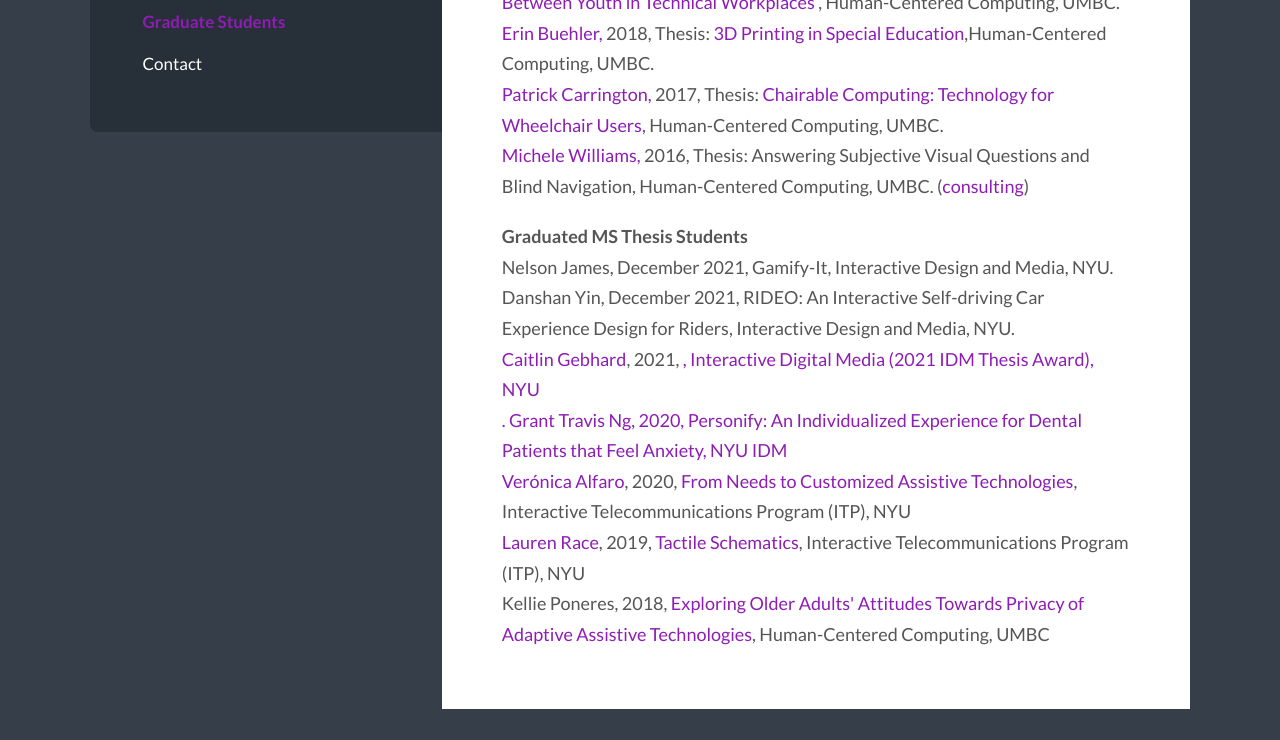
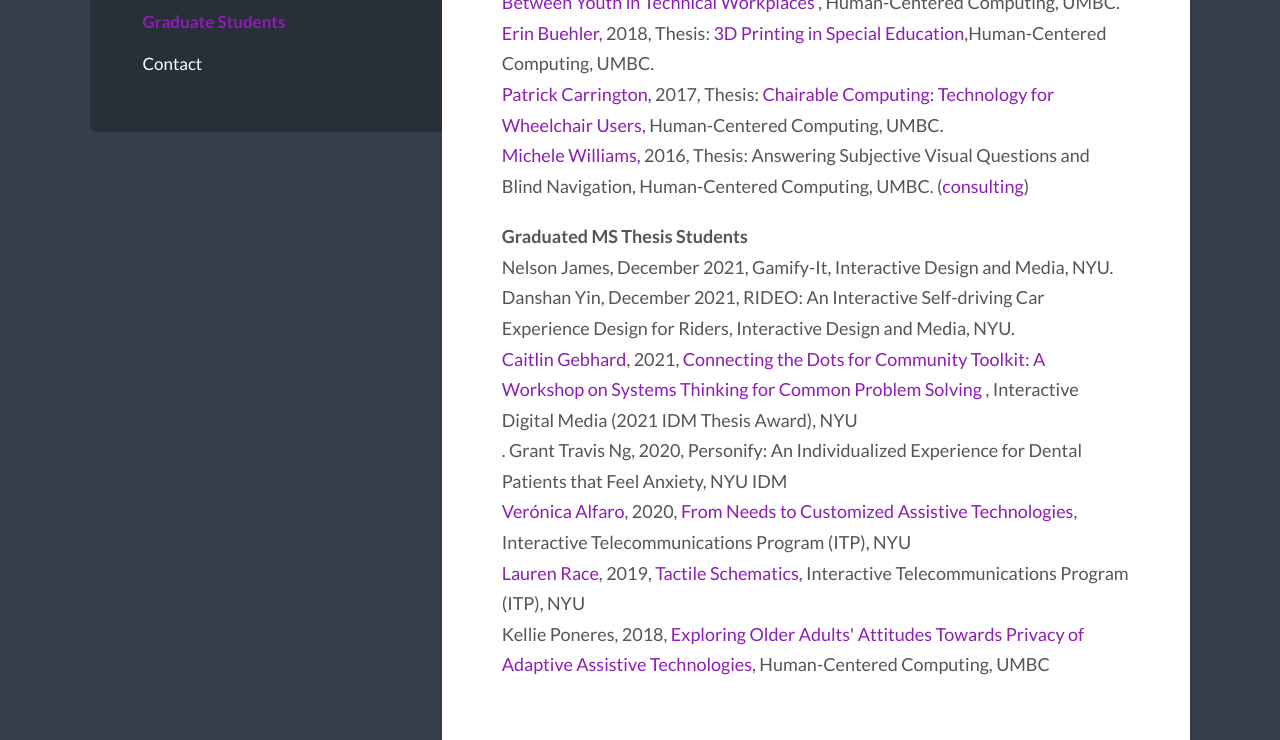
Before and after one commit to amyhurst/amyhurst.github.io, a plain HTML site: page students/index.html in a window 1280 px wide. Shown: the part 645-1385 px from the top of the page. Before the commit the page ends 1354 px from the top, so only its background shows below. Drawn offline with Linux system fonts and the light colour scheme.

Commit message:
formatting

```diff
--- a/students/index.html
+++ b/students/index.html
@@ -87,7 +87,7 @@
 
 	Nelson James, December 2021, Gamify-It, Interactive Design and Media, NYU. <br>
 	Danshan Yin, December 2021, RIDEO: An Interactive Self-driving Car Experience Design for Riders, Interactive Design and Media, NYU. <br>
-	<a href="https://bettermarginalia.com/">Caitlin Gebhard</a>, 2021, <a href="https://bettermarginalia.com/portfolio/connecting-the-dots-community-toolkit/" Connecting the Dots for Community Toolkit: A Workshop on Systems Thinking for Common Problem Solving </a>, Interactive Digital Media (2021 IDM Thesis Award), NYU <br>.
+	<a href="https://bettermarginalia.com/">Caitlin Gebhard</a>, 2021, <a href="https://bettermarginalia.com/portfolio/connecting-the-dots-community-toolkit/"> Connecting the Dots for Community Toolkit: A Workshop on Systems Thinking for Common Problem Solving </a>, Interactive Digital Media (2021 IDM Thesis Award), NYU <br>.
 	Grant Travis Ng, 2020, Personify: An Individualized Experience for Dental Patients that Feel Anxiety, NYU IDM <br>
 	<a href="https://www.veronica-alfaro.com/">Ver&oacute;nica Alfaro</a>, 2020, <a ="https://thesis-archive-2020.netlify.app/thesis2020/students/veronica-alfaro"> From Needs to Customized Assistive Technologies</a>, Interactive Telecommunications Program (ITP), NYU <br>
 	<a href="https://www.laurenrace.com/">Lauren Race</a>, 2019, <a href="https://tactileschematics.com/">Tactile Schematics</a>, Interactive Telecommunications Program (ITP), NYU <br>
```
